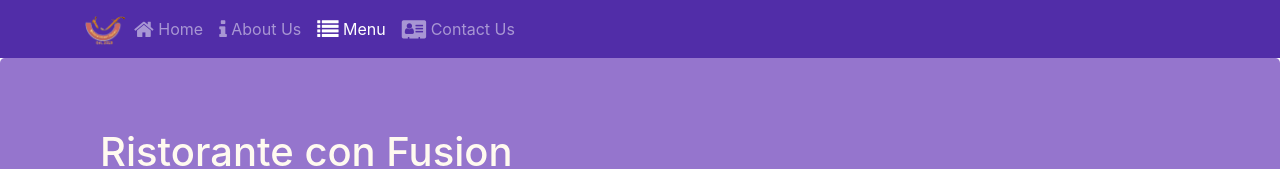
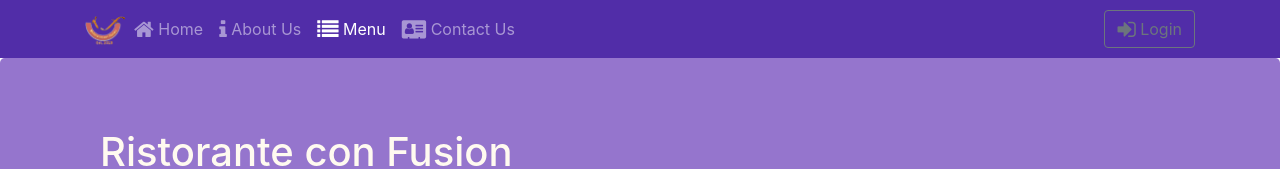
Before and after one commit to thangplum/front-end-react-learning, a React (Create React App) app in the folder confusion/: page /menu in a window 1280 px wide. Shown: the top 169 px of the page. Built offline with nearby package versions, Linux system fonts and the light colour scheme.

Commit message:
Uncontrolled form

```diff
--- a/confusion/src/components/HeaderComponent.js
+++ b/confusion/src/components/HeaderComponent.js
@@ -1,5 +1,5 @@
-import React, {Component} from 'react';
-import { Nav, Navbar, NavbarBrand, NavbarToggler, Collapse, NavItem, Jumbotron } from 'reactstrap';
+import React, { Component } from 'react';
+import { Navbar, NavbarBrand, Nav, NavbarToggler, Collapse, NavItem, Jumbotron, Button, Modal, ModalHeader, ModalBody, Form, FormGroup, Input, Label } from 'reactstrap';
 import { NavLink } from 'react-router-dom';
 
 class Header extends Component {
@@ -7,8 +7,11 @@
         super(props);
 
         this.toggleNav = this.toggleNav.bind(this);
+        this.toggleModal = this.toggleModal.bind(this);
+        this.handleLogin = this.handleLogin.bind(this);
         this.state = {
-            isNavOpen: false
+            isNavOpen: false,
+            isModalOpen: false
         };
     }
 
@@ -16,6 +19,18 @@
         this.setState({
             isNavOpen: !this.state.isNavOpen
         });
+    }
+
+    toggleModal() {
+        this.setState({
+            isModalOpen: !this.state.isModalOpen
+        })
+    }
+
+    handleLogin(event) {
+        this.toggleModal();
+        alert("Username: " + this.username.value + " Password: " + this.password.value + " Remember me: " + this.remember.checked);
+        event.preventDefault();
     }
 
     render() {
@@ -40,6 +55,13 @@
                                     <NavLink className="nav-link" to='/contactus'><span className="fa fa-address-card fa-lg"></span> Contact Us</NavLink>
                                 </NavItem>
                             </Nav>
+                            <Nav className="ml-auto" navbar>
+                                <NavItem>
+                                    <Button outline onClick={this.toggleModal}>
+                                        <span className="fa fa-sign-in fa-lg"></span> Login
+                                    </Button>
+                                </NavItem>
+                            </Nav>
                         </Collapse>
                     </div>
                 </Navbar>
@@ -53,6 +75,27 @@
                         </div>
                     </div>
                 </Jumbotron>
+                <Modal isOpen={this.state.isModalOpen} toggle={this.toggleModal}>
+                    <ModalHeader toggle={this.toggleModal}>Login</ModalHeader>
+                    <ModalBody>
+                        <Form onSubmit={this.handleLogin}>
+                            <FormGroup>
+                                <Label htmlFor="username">Username</Label>
+                                <Input type='text' id="username" name="username" innerRef={(input) => this.username = input} />
+                            </FormGroup>
+                            <FormGroup>
+                                <Label htmlFor="password">Password</Label>
+                                <Input type='password' id="password" name="password" innerRef={(input) => this.password = input} />
+                            </FormGroup>
+                            <FormGroup check>
+                                <Label check>
+                                    <Input type="checkbox" name="remember" innerRef={(input) => this.remember = input} /> Remember me
+                                </Label>
+                            </FormGroup>
+                            <Button type="submit" value="submit" color="primary">Login</Button>
+                        </Form>
+                    </ModalBody>
+                </Modal>
             </div>
         );
     }
```
